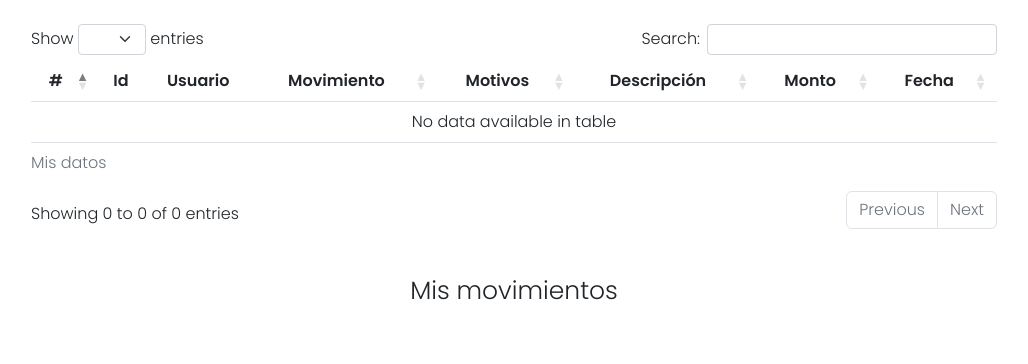
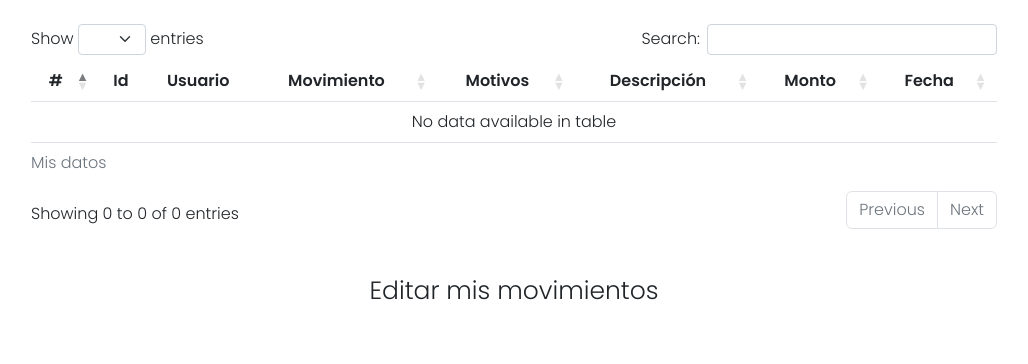
Before and after one commit to IngAlim2023/finanzas, a Django app: page /dashboard/ in a window 1280 px wide. Shown: the part 1280-1644 px from the top of the page, without its empty margins (251-1279 px from the left). Run offline with Django 4.2, Linux system fonts and the light colour scheme; the visitor is signed in with stand-in values (Sample User, id 1); data that the repository does not hold is empty; some libraries are stand-ins or nearby versions.

Commit message:
graficas listas

```diff
--- a/core/views.py
+++ b/core/views.py
@@ -255,7 +255,9 @@ def get_chart(request):
                 'name': 'Ingresos',
                 'type': 'line',
                 'stack': 'Total',
-                'areaStyle': {},
+                'areaStyle': {
+                    'color': '#80fd04'
+                },
                 'emphasis': {
                     'focus': 'series'
                 },
@@ -312,10 +314,12 @@ def get_chart_dos(request):
         ],
         'series': [
             {
-                'name': 'Ingresos',
+                'name': 'Egresos',
                 'type': 'line',
                 'stack': 'Total',
-                'areaStyle': {},
+                'areaStyle': {
+                    'color': '#d32626'
+                },
                 'emphasis': {
                     'focus': 'series'
                 },
--- a/templates/core/dashboard.html
+++ b/templates/core/dashboard.html
@@ -85,7 +85,7 @@
         <!-- ======= Aliados ======= -->
 
         <div class="aliados">
-            <h3>Mis movimientos</h3>
+            <h3>Editar mis movimientos</h3>
 
             <div class="dato">
                 {% for dato in registros %}
```
